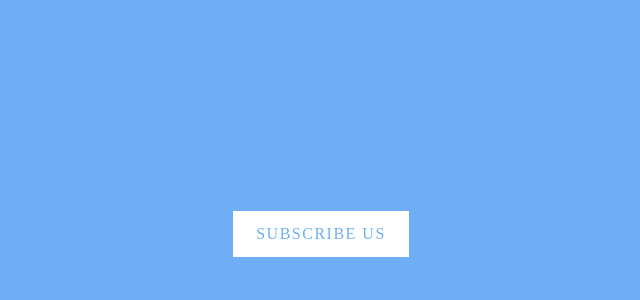
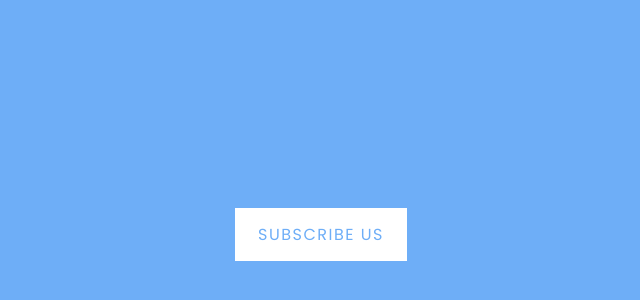
Before and after one commit to Ikuewumi/DIalogue-component, a plain HTML site: page index.html in a window 1280 px wide. Shown: the part 166-466 px from the top of the page, 319-959 px from the left. Drawn offline with Linux system fonts and the light colour scheme.

Commit message:
Update index.html

```diff
--- a/index.html
+++ b/index.html
@@ -6,6 +6,9 @@
    <meta name="viewport" content="width=device-width, initial-scale=1.0">
    <title>Dialogue Component</title>
    <link rel="shortcut icon" href="favicon.svg" type="image/svg+xml">
+   <link rel="preconnect" href="https://fonts.googleapis.com">
+   <link rel="preconnect" href="https://fonts.gstatic.com" crossorigin>
+   <link href="https://fonts.googleapis.com/css2?family=Poppins:wght@300;400&display=swap" rel="stylesheet">
    <link rel="stylesheet" href="style.css">
 </head>
 <body>
```
